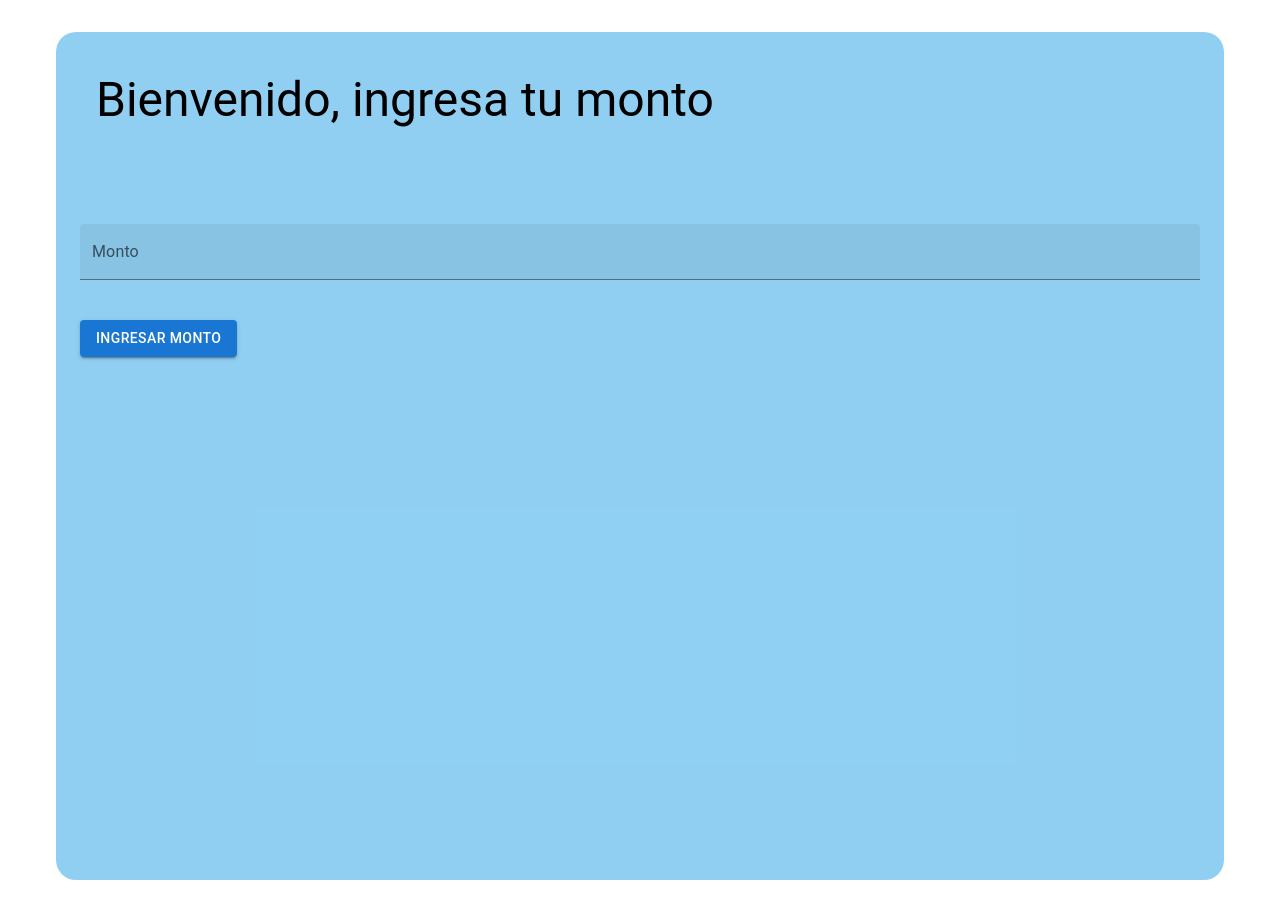
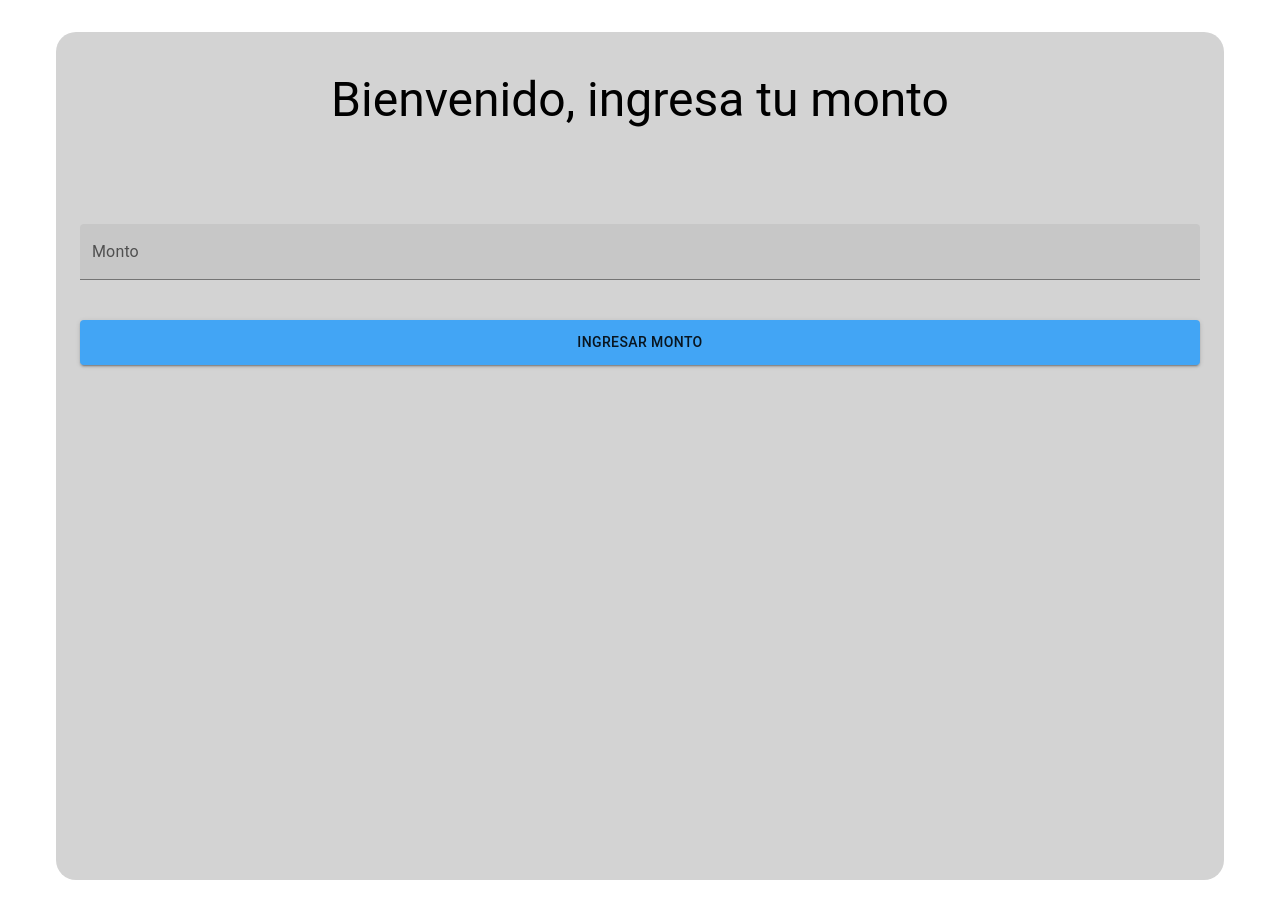
Before and after one commit to facundh/cuentas-react, a React (Create React App) app: page / in a window 1280 px wide. Built offline with nearby package versions, Linux system fonts and the light colour scheme.

Commit message:
Componentes de inicio y gastos maquetados

```diff
--- a/src/components/Inicio/Inicio.jsx
+++ b/src/components/Inicio/Inicio.jsx
@@ -1,27 +1,75 @@
 import React from "react";
 import { CuentasConsumer } from "../../context/CuentasProvider";
-import {  Button, Container, Input, InputLabel, TextField, Typography, } from "@mui/material";
+import {
+  Button,
+  Container,
+  Stack,
+  styled,
+  TextField,
+  Typography,
+} from "@mui/material";
 import { border, Box } from "@mui/system";
-import { useState } from "react";
+import {blue} from '@mui/material/colors'
+
+const Inicio = () => {
+  const { modificarMonto } = CuentasConsumer();
+
+  const ColorButton = styled(Button)(({theme}) => ({
+    color: theme.palette.getContrastText(blue[400]),
+    backgroundColor:blue[400],
+    display: 'flex',
+    justifyContent:'center',
+    alignItems:'center',
+    paddingTop:10,
+    paddingBottom:10,
+
+    '&:hover':{
+      boxShadow:'0 0 0 0.2rem rgba(0,123,255,.5)',
+      color:'white'
+    }
+  }));
 
 
-const Inicio = () => {
 
-    const { modificarMonto } = CuentasConsumer();
-
-    const montoAgregado = () => {
-        modificarMonto()
-    }
 
   return (
     <>
       <Container maxWidth="sx">
         <Box
-        component='form'
-        sx={{ bgcolor: '#70c2eec6', height: '100vh', m:4, p:3, borderRadius:5 }} >
-                <Typography variant="h3" component='div' sx={{mb:10,  p:2}} border={ border } > Bienvenido, ingresa tu monto</Typography>
-                <TextField variant="filled" label="Monto" sx={{display:'flex', mb:5}}/>
-                <Button variant="contained" sx={{display:'flex', alignItems:'center',justifyContent:'center', alignSelf:'center'}} onClick={montoAgregado}>Ingresar Monto</Button>
+          component="form"
+          sx={{
+            bgcolor: "lightgray",
+            height: "100vh",
+            m: 4,
+            p: 3,
+            borderRadius: 5,
+          }}
+        >
+          <Typography
+            variant="h3"
+            component="div"
+            sx={{ mb: 10, p: 2 }}
+            border={border}
+            display={"flex"}
+            alignItems={"center"}
+            justifyContent={"center"}
+            borderRadius={5}
+          >
+            {" "}
+            Bienvenido, ingresa tu monto
+          </Typography>
+          <TextField
+            variant="filled"
+            label="Monto"
+            sx={{ display: "flex", mb: 5 }}
+          />
+          <Stack>
+          <ColorButton
+            variant="contained"
+          >
+            Ingresar Monto
+          </ColorButton>
+          </Stack>
         </Box>
       </Container>
     </>
--- a/src/components/Registro/Registro.jsx
+++ b/src/components/Registro/Registro.jsx
@@ -3,6 +3,7 @@ import { styled } from "@mui/material/styles";
 import Paper from "@mui/material/Paper";
 import Grid from "@mui/material/Grid";
 import { Button, Container, Typography } from "@mui/material";
+import { flexbox } from "@mui/system";
 
 const Registro = () => {
   const Item = styled(Paper)(({ theme }) => ({
@@ -16,31 +17,69 @@ const Registro = () => {
     fontSize: 20,
     backgroundColor: "lightblue",
   }));
+
   return (
     <>
       <Typography
         variant="h3"
         component="div"
+        m={"auto"}
         mt={2}
+        mb={3}
         p={5}
         textAlign={"center"}
         fontWeight={"bold"}
-        bgcolor={"lightgrey"}
+        bgcolor={"red"}
+        width={400}
+        display={"flex"}
+        alignItems={"center"}
+        justifyContent={"center"}
+        borderRadius={5}
       >
         {" "}
         Gastos{" "}
       </Typography>
       <Container maxWidth="xl">
+        <Grid
+          container
+          columns={12}
+          bgcolor={"lightgrey"}
+          height={500}
+          width={"auto"}
+          display={"flex"}
+          justifyContent={"flex-start"}
+          alignItems={"flex-start"}
+          borderRadius={5}
 
-        <Grid container columns={12} bgcolor={'red'} height={500} width={'auto'} display={'flex'} justifyContent={'flex-start'} alignItems={'flex-start'}>
+        >
           <Grid item xs={5}>
             <Item>Gasto</Item>
           </Grid>
           <Grid item xs={4}>
             <Item>Monto</Item>
           </Grid>
-
-          <Button variant="contained" style={{ marginTop:50}} color="success">Devolver Pago</Button>
+          <Button
+            variant="contained"
+            style={{ marginTop: 60 }}
+            color="success"
+            size="large"
+          >
+            Devolver Pago
+          </Button>
+          <Grid item xs={5}>
+            <Item>Gasto</Item>
+          </Grid>
+          <Grid item xs={4}>
+            <Item>Monto</Item>
+          </Grid>
+          <Button
+            variant="contained"
+            style={{ marginTop: 60 }}
+            color="success"
+            size="large"
+          >
+            Devolver Pago
+          </Button>
         </Grid>
       </Container>
     </>
```
Also changed, not shown: src/UI/Button.jsx (added, +15 -0 lines).
